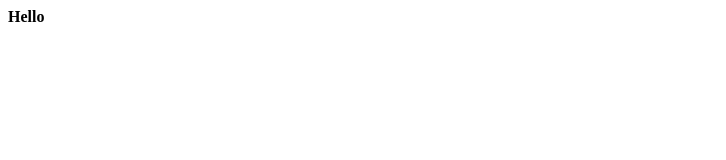
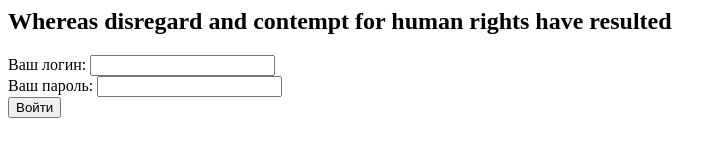
Before and after one commit to Apelsin4ik2/myfirstproject, a plain HTML site: page index.html in a window 1280 px wide. Shown: the whole page, without its empty margins (0-726 px from the left). Drawn offline with Linux system fonts and the light colour scheme.

Commit message:
Update index.html

```diff
--- a/index.html
+++ b/index.html
@@ -1 +1,12 @@
-<b>Hello</b>
+
+<div>
+  <h2 class=anta-regular>Whereas disregard and contempt for human rights have resulted
+</h2>
+  <label for="login">Ваш логин:</label>
+  <input type="text" name="login" id="login">
+         <br/>
+  <label for="pass">Ваш пароль:</label>
+  <input type="password" name="pass" id="pass">
+  <br/>
+  <button class=button id=enter>Войти</button>
+</div>
```
